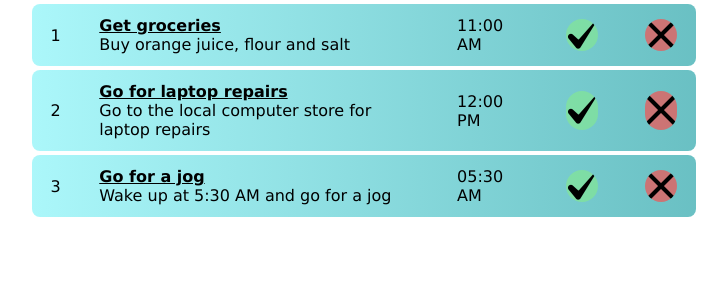
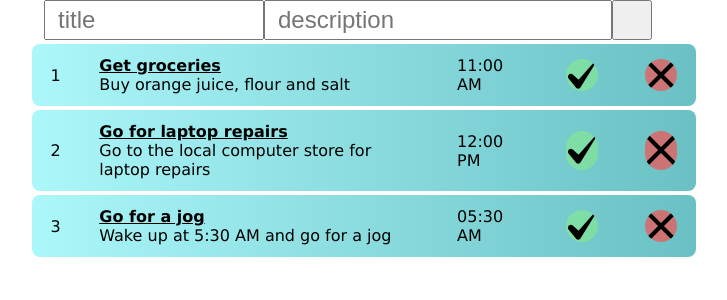
Before and after one commit to snigdho611/to-dos-react, a React (Create React App) app: page / in a window 1280 px wide. Shown: the top 300 px of the page, without its empty margins (276-1003 px from the left). Built offline with nearby package versions, Linux system fonts and the light colour scheme.

Commit message:
Adding new component for adding activity

```diff
--- a/src/App.js
+++ b/src/App.js
@@ -1,3 +1,4 @@
+import Add from "components/Add";
 import Task from "components/Task";
 import { useEffect, useState } from "react";
 
@@ -21,6 +22,7 @@ const data = [
     time: "05:30 AM",
   },
 ];
+
 function App() {
   const [list, setList] = useState(data);
   useEffect(() => {}, []);
@@ -37,6 +39,7 @@ function App() {
 
   return (
     <div>
+      <Add />
       {list.length > 0 ? (
         list.map(({ id, title, content, time }, i) => {
           return (
--- /dev/null
+++ b/src/components/Add/index.css
@@ -0,0 +1,28 @@
+.add {
+  width: 50%;
+  margin: 0 auto;
+  display: flex;
+}
+
+.add input {
+  /* width: 100%; */
+  font-size: 1.5rem;
+  padding: 0.25rem 0.75rem;
+}
+
+.add__title {
+  width: 30%;
+}
+.add__desc {
+  width: 50%;
+}
+
+.add__btn {
+  /* width: %; */
+  font-size: 1.5rem;
+  width: 2.5rem;
+}
+
+.add__btn button {
+  /* width: 100%; */
+}
--- /dev/null
+++ b/src/components/Add/index.jsx
@@ -0,0 +1,14 @@
+import React from 'react'
+import './index.css'
+
+const Add = () => {
+    return (
+        <div className='add'>
+            <input className='add__title' placeholder='title' type={"text"} />
+            <input className='add__desc' type={"text"} placeholder='description' />
+            <button className='add__btn'></button>
+        </div>
+    )
+}
+
+export default Add
```
